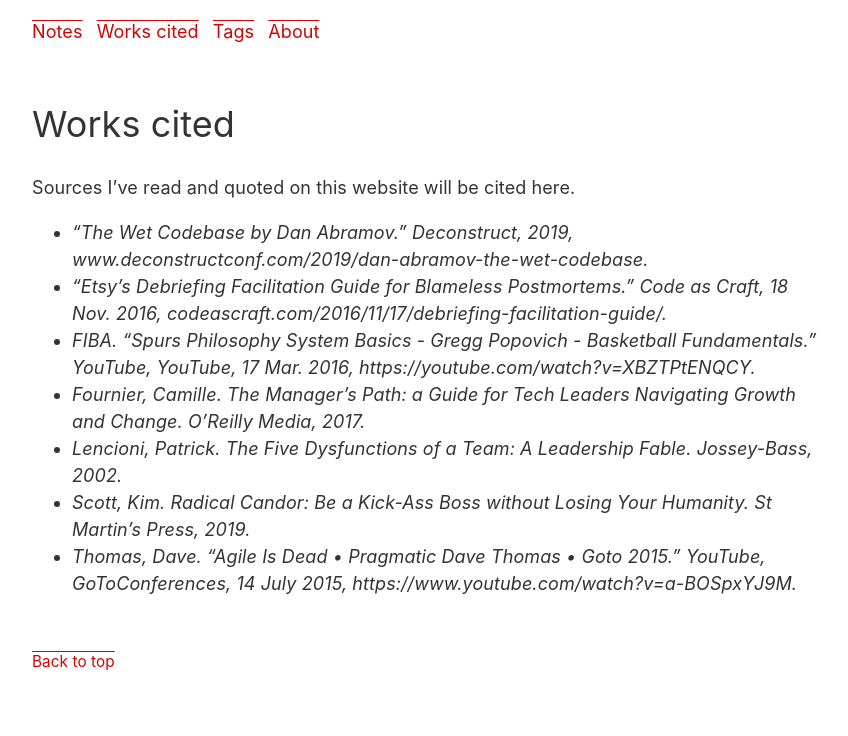
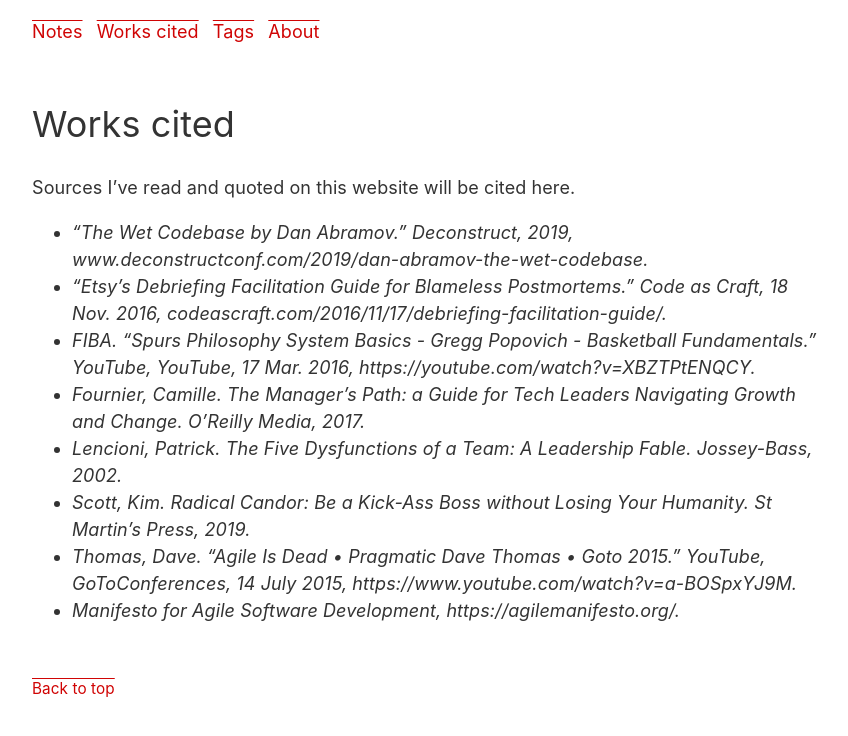
Before and after one commit to matyus/matyus.github.com, a Jekyll site: the page built from works-cited.md, in a window 1280 px wide. Shown: the top 736 px of the page, without its empty margins (208-1056 px from the left). Built offline with Jekyll 4.4.1, drawn with Linux system fonts in a browser that asks for light colours; our own code applies the rules of GitHub Pages for plain Markdown files.

Commit message:
Update works-cited.md

```diff
--- a/works-cited.md
+++ b/works-cited.md
@@ -13,4 +13,5 @@
 * Lencioni, Patrick. The Five Dysfunctions of a Team: A Leadership Fable. Jossey-Bass, 2002.
 * Scott, Kim. Radical Candor: Be a Kick-Ass Boss without Losing Your Humanity. St Martin's Press, 2019.
 * Thomas, Dave. “Agile Is Dead • Pragmatic Dave Thomas • Goto 2015.” YouTube, GoToConferences, 14 July 2015, https://www.youtube.com/watch?v=a-BOSpxYJ9M.
+* Manifesto for Agile Software Development, https://agilemanifesto.org/.
 {:.works-cited-list}
```
